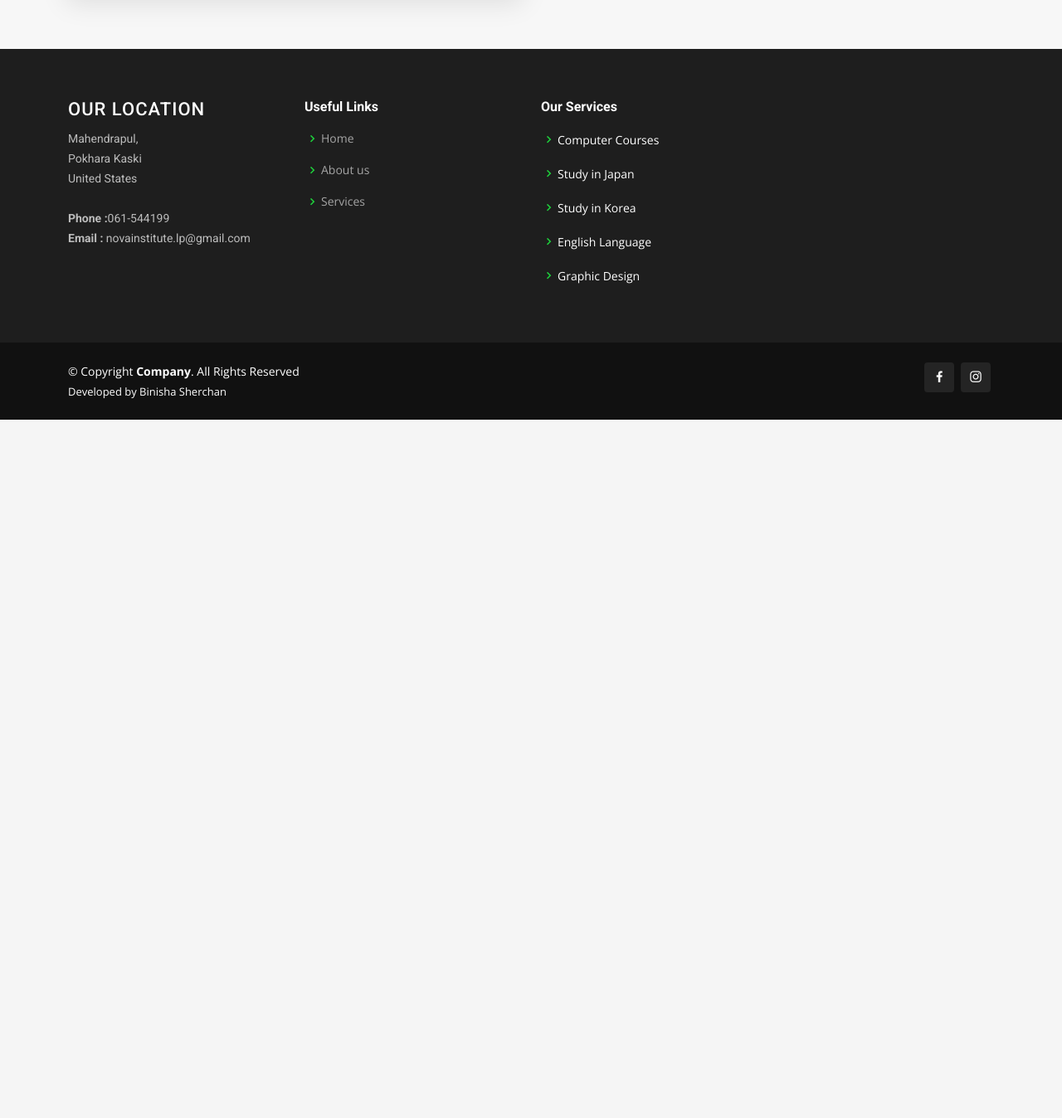
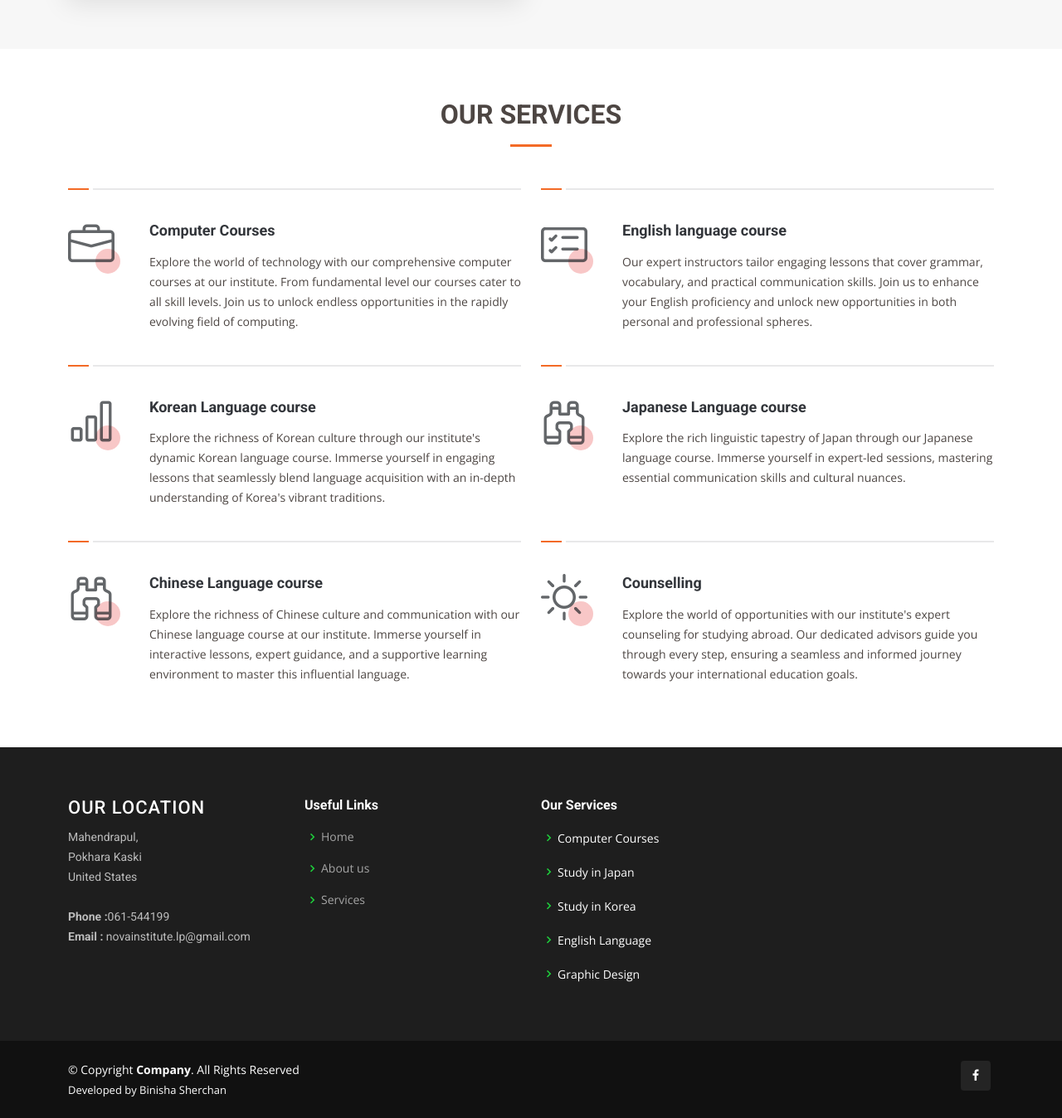
Before and after one commit to binishasherchan/novawebsite, a PHP site: page /services.php in a window 1280 px wide. Shown: the part 3869-5217 px from the top of the page at 83% size. Before the commit the page ends 4375 px from the top, so only its background shows below. Run offline with PHP 8.4, Linux system fonts and the light colour scheme.

Commit message:
Change img

```diff
--- a/assets/css/style.css
+++ b/assets/css/style.css
@@ -760,6 +760,7 @@ section {
   height: 100%;
   -o-object-fit: cover;
   object-fit: cover;
+  border-radius: 5px;
 }
 
 .features .features-item .image-stack {
--- a/include/footer.php
+++ b/include/footer.php
@@ -56,7 +56,7 @@
       </div>
       <div class="social-links text-center text-md-right pt-3 pt-md-0">
         <a href="https://www.facebook.com/NovaJapaneseLanguageInstitute" target="_blank" class="facebook"><i class="bx bxl-facebook"></i></a>
-        <a href="#" class="instagram" target="_blank"><i class="bx bxl-instagram"></i></a>
+        <!-- <a href="#" class="instagram" target="_blank"><i class="bx bxl-instagram"></i></a> -->
       </div>
     </div>
   </footer><!-- End Footer -->
--- a/include/navbar.php
+++ b/include/navbar.php
@@ -26,7 +26,7 @@
         <!-- <a href="#" class="twitter"><i class="bu bi-twitter"></i></a> -->
         <a href="https://www.facebook.com/NovaJapaneseLanguageInstitute"  target="_blank" class="facebook"><i class="bu bi-facebook"></i></a>
         <!-- <a href="#" class="instagram"><i class="bu bi-instagram"></i></a> -->
-        <a href=""> <i class="bu bi-instagram"></i></a>
+        <!-- <a href=""> <i class="bu bi-instagram"></i></a> -->
         <!-- <a href=""> <i class="bu bi-tiktok"></i></a> -->
 
       </div>
--- a/index.php
+++ b/index.php
@@ -466,7 +466,7 @@
           <div class="col-lg-3 col-md-6 d-flex align-items-stretch">
             <div class="member" data-aos="fade-up" data-aos-delay="300">
               <div class="member-img">
-                <img src="assets/img/team/isha.png" class="img-fluid" alt="">
+                <img src="assets/img/team/isha.jpg" class="img-fluid" alt="">
                 <div class="social">
                   <a href=""><i class="bi bi-facebook"></i></a>
                   <a href=""><i class="bi bi-instagram"></i></a>
--- a/services.php
+++ b/services.php
@@ -239,7 +239,94 @@
       </div>
     </section> -->
     <!-- End Features Section -->
+      <!-- Services Section - Home Page -->
+      <section id="services" class="services">
 
+<!--  Section Title -->
+<div class="container section-title" data-aos="fade-up">
+  <h2>Our Services</h2>
+
+</div><!-- End Section Title -->
+
+<div class="container">
+
+  <div class="row gy-4">
+
+    <div class="col-lg-6 " data-aos="fade-up" data-aos-delay="100">
+      <div class="service-item d-flex">
+        <div class="icon flex-shrink-0"><i class="bi bi-briefcase"></i></div>
+        <div>
+          <h4 class="title"><a href="services-details.html" class="stretched-link">Computer Courses</a></h4>
+          <p class="description">Explore the world of technology with our comprehensive computer courses at our institute.
+             From fundamental level our courses cater to all skill levels.
+             Join us to unlock endless opportunities in the rapidly evolving field of computing.</p>
+        </div>
+      </div>
+    </div>
+    <!-- End Service Item -->
+
+    <div class="col-lg-6 " data-aos="fade-up" data-aos-delay="200">
+      <div class="service-item d-flex">
+        <div class="icon flex-shrink-0"><i class="bi bi-card-checklist"></i></div>
+        <div>
+          <h4 class="title"><a href="services-details.html" class="stretched-link">English language course</a></h4>
+          <p class="description">Our expert instructors tailor engaging lessons that cover grammar, vocabulary, and practical communication skills. Join us to enhance your English proficiency and unlock new opportunities in both personal and professional spheres.</p>
+        </div>
+      </div>
+    </div><!-- End Service Item -->
+
+    <div class="col-lg-6 " data-aos="fade-up" data-aos-delay="300">
+      <div class="service-item d-flex">
+        <div class="icon flex-shrink-0"><i class="bi bi-bar-chart"></i></div>
+        <div>
+          <h4 class="title"><a href="services-details.html" class="stretched-link">Korean Language course</a></h4>
+          <p class="description">
+              Explore the richness of Korean culture through our institute's dynamic Korean language course.
+              Immerse yourself in engaging lessons that seamlessly blend language acquisition with an in-depth understanding of Korea's vibrant traditions.</p>
+        </div>
+      </div>
+    </div><!-- End Service Item -->
+
+    <div class="col-lg-6 " data-aos="fade-up" data-aos-delay="400">
+      <div class="service-item d-flex">
+        <div class="icon flex-shrink-0"><i class="bi bi-binoculars"></i></div>
+        <div>
+          <h4 class="title"><a href="services-details.html" class="stretched-link">Japanese Language course</a></h4>
+          <p class="description">Explore the rich linguistic tapestry of Japan through our Japanese language course.
+             Immerse yourself in expert-led sessions, mastering essential communication skills and cultural nuances.</p>
+        </div>
+      </div>
+    </div><!-- End Service Item -->
+
+    <div class="col-lg-6 " data-aos="fade-up" data-aos-delay="400">
+      <div class="service-item d-flex">
+        <div class="icon flex-shrink-0"><i class="bi bi-binoculars"></i></div>
+        <div>
+          <h4 class="title"><a href="services-details.html" class="stretched-link">Chinese Language course</a></h4>
+          <p class="description">Explore the richness of Chinese culture and communication with our Chinese language course at our institute.
+             Immerse yourself in interactive lessons, expert guidance, and a supportive learning environment to master this influential language.</p>
+        </div>
+      </div>
+    </div><!-- End Service Item -->
+
+    <div class="col-lg-6 " data-aos="fade-up" data-aos-delay="500">
+      <div class="service-item d-flex">
+        <div class="icon flex-shrink-0"><i class="bi bi-brightness-high"></i></div>
+        <div>
+          <h4 class="title"><a href="services-details.html" class="stretched-link">Counselling</a></h4>
+          <p class="description">Explore the world of opportunities with our institute's expert counseling for studying abroad.
+             Our dedicated advisors guide you through every step, ensuring a seamless and informed journey towards your international education goals.</p>
+        </div>
+      </div>
+    </div><!-- End Service Item -->
+
+
+
+  </div>
+
+</div>
+
+</section><!-- End Services Section -->
   </main><!-- End #main -->
 
   <?php
```
Also changed, not shown: assets/img/team/isha.jpg (added), assets/img/team/isha.png (deleted).
